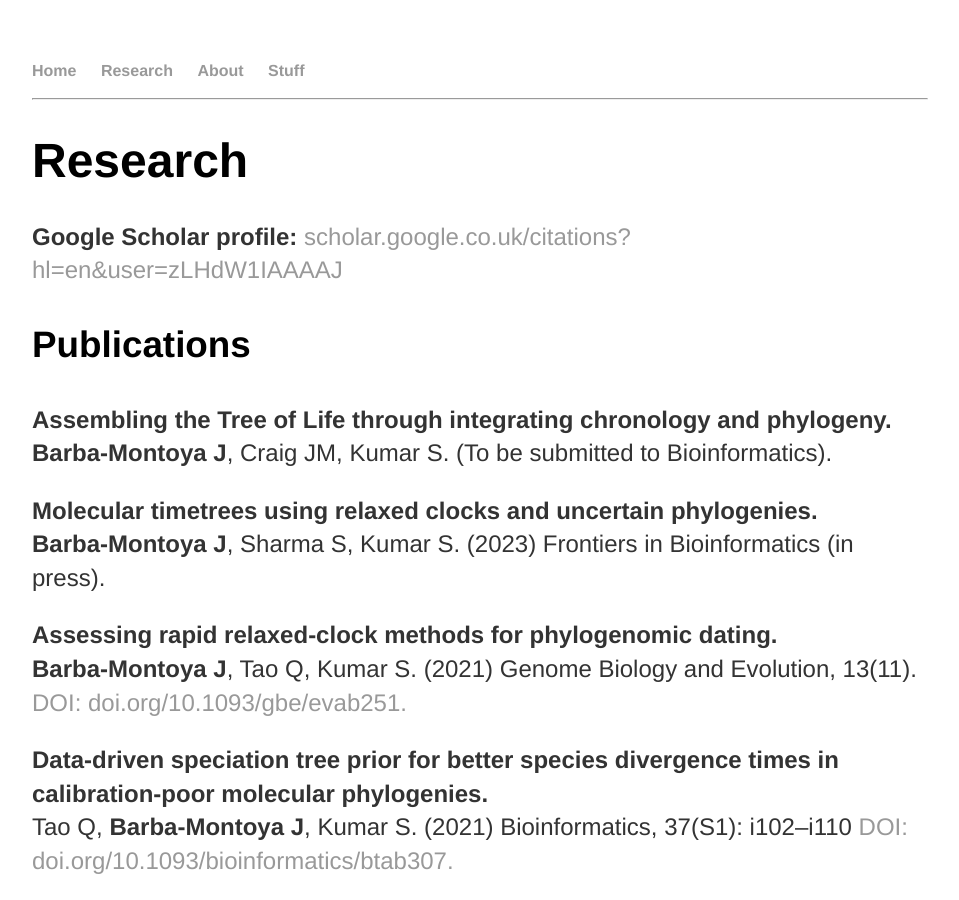
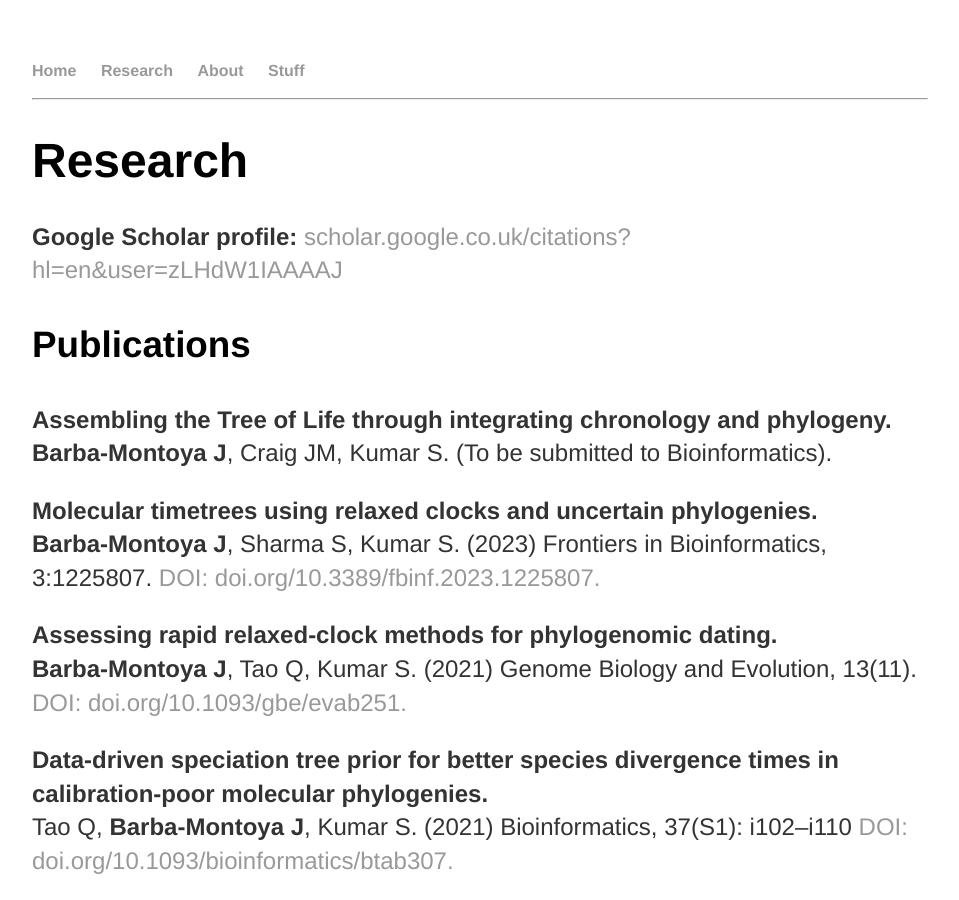
Before and after one commit to josebarbamontoya/josebarbamontoya.github.io, a Jekyll site: the page built from research/index.html, in a window 1280 px wide and 900 px high. Shown: the whole window, without its empty margins (160-1119 px from the left). Built offline with Jekyll 4.4.1, drawn with Linux system fonts in a browser that asks for light colours.

Commit message:
Update index.html

```diff
--- a/research/index.html
+++ b/research/index.html
@@ -12,7 +12,7 @@ title: Jose Barba-Montoya
 <b>Barba-Montoya J</b>, Craig JM, Kumar S. (To be submitted to Bioinformatics).
 
 <p><b>Molecular timetrees using relaxed clocks and uncertain phylogenies.</b><br>
-<b>Barba-Montoya J</b>, Sharma S, Kumar S. (2023) Frontiers in Bioinformatics (in press).
+<b>Barba-Montoya J</b>, Sharma S, Kumar S. (2023) Frontiers in Bioinformatics, 3:1225807. <a href=" https://doi.org/10.3389/fbinf.2023.1225807">DOI: doi.org/10.3389/fbinf.2023.1225807.</a>
 
 <p><b>Assessing rapid relaxed-clock methods for phylogenomic dating.</b><br>
 <b>Barba-Montoya J</b>, Tao Q, Kumar S. (2021) Genome Biology and Evolution, 13(11). <a href=" https://doi.org/10.1093/gbe/evab251">DOI: doi.org/10.1093/gbe/evab251.</a>
```
